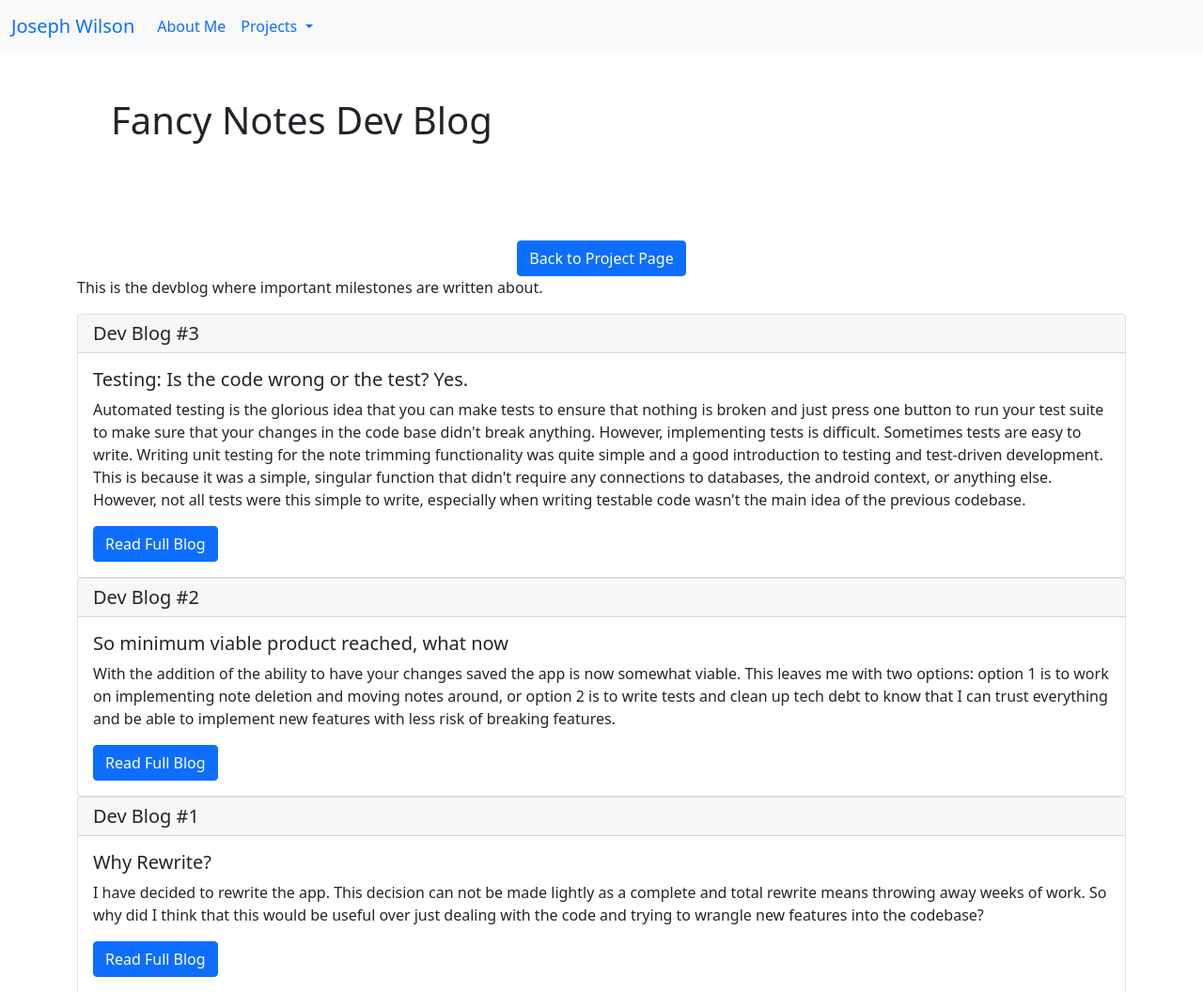
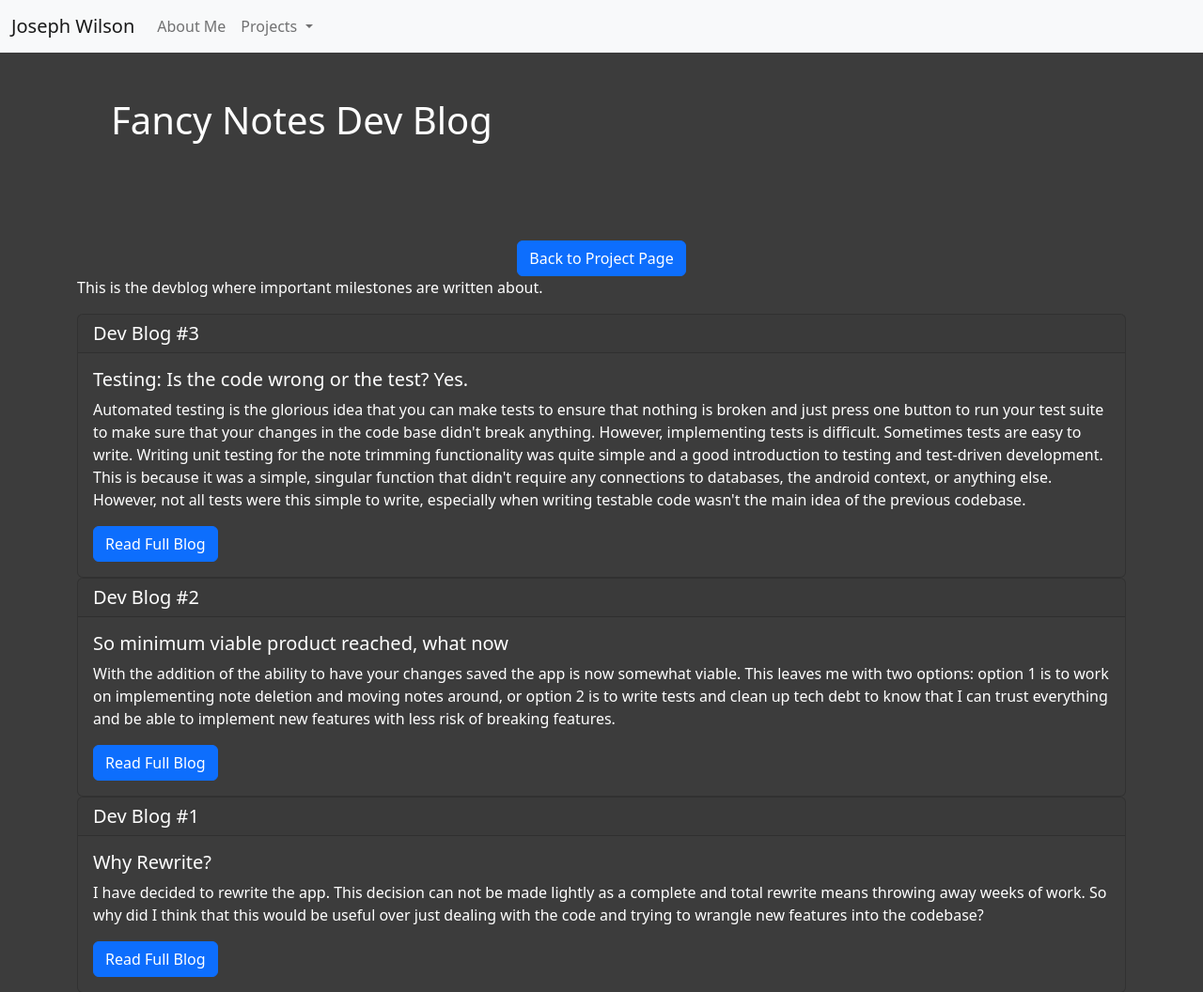
Before and after one commit to joecwilson/joecwilson.github.io, a plain HTML site: page html/fancy_notes/dev_blog/index.html in a window 1280 px wide. Shown: the whole page at 94% size. Drawn offline with nearby package versions, Linux system fonts and the light colour scheme.

Commit message:
Changed site to use darkmode

```diff
--- a/html/fancy_notes/dev_blog/index.html
+++ b/html/fancy_notes/dev_blog/index.html
@@ -8,7 +8,7 @@
         </title>
         <meta charset="utf-8">
         <meta name="viewport" content="width=device-width, initial-scale=1">
-        <link href="https://cdn.jsdelivr.net/npm/bootstrap@5.1.3/dist/css/bootstrap.min.css" rel="stylesheet">
+        <link rel="stylesheet" href="../../../bootstrap/css/bootstrap.css"/>
         <script src="https://cdn.jsdelivr.net/npm/bootstrap@5.1.3/dist/js/bootstrap.bundle.min.js"></script>
         <script src="https://code.jquery.com/jquery-1.10.2.js"></script>
     </head>
@@ -17,7 +17,7 @@
         <div id="nav-placeholder"></div>
         <script>
             $(function(){
-                $("#nav-placeholder").load("../../navbar.html");
+                $("#nav-placeholder").load("navbar.html");
             });
         </script>
 
@@ -39,7 +39,7 @@
                 This is the devblog where important milestones are written about.
             </p>
 
-            <!--All of the content of the bloogs goes under this-->
+            <!--All of the content of the blogs goes under this-->
             <div class="card">
                 <h5 class="card-header">Dev Blog #3</h5>
                 <div class="card-body">
```
